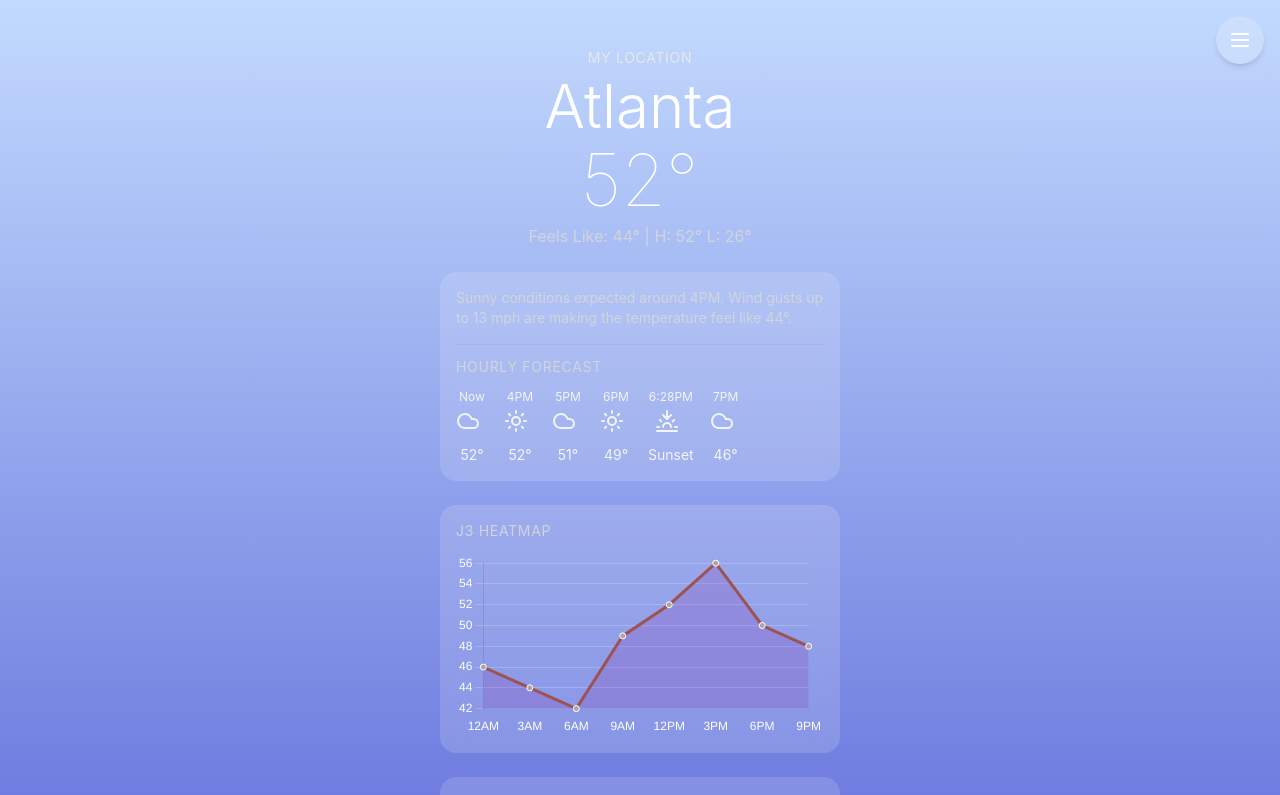
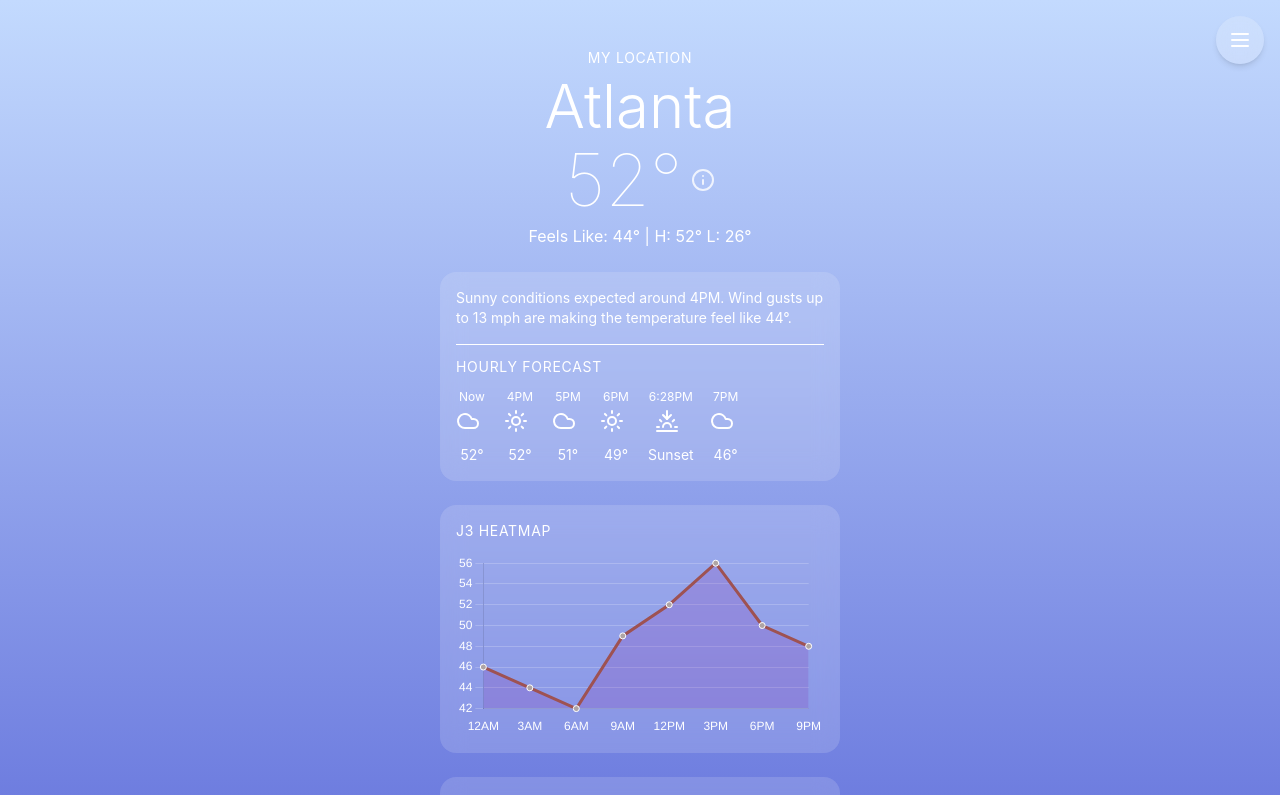
Before and after one commit to StreetLamp05/healthwise, a Next.js app: page / in a window 1280 px wide. Shown: the top 795 px of the page. Built offline with nearby package versions, Linux system fonts and the light colour scheme.

Commit message:
more and more ui!

```diff
--- a/src/app/globals.css
+++ b/src/app/globals.css
@@ -1,14 +1,10 @@
+/* app/globals.css */
 @tailwind base;
 @tailwind components;
 @tailwind utilities;
 
-html {
+body {
     background: linear-gradient(to bottom, #c3dafe, #5a67d8);
-    min-height: 100%;
-  }
-
-body {
-    background: transparent;
+    background-color: #5a67d8;
     font-family: -apple-system, BlinkMacSystemFont, 'Segoe UI', Roboto, Helvetica, Arial, sans-serif;
-    min-height: 100vh;
 }
--- a/src/app/layout.tsx
+++ b/src/app/layout.tsx
@@ -1,3 +1,4 @@
+// app/layout.tsx
 import type { Metadata } from "next";
 import { Geist, Geist_Mono } from "next/font/google";
 import "./globals.css";
@@ -21,8 +22,14 @@ export const metadata: Metadata = {
 export default function RootLayout({ children }: { children: ReactNode }) {
     return (
         <html lang="en">
-            <body className="min-h-screen text-white antialiased">
-                {children}
+            <head>
+                <meta
+                    name="viewport"
+                    content="width=device-width, initial-scale=1.0, maximum-scale=1.0, minimum-scale=1.0, user-scalable=no"
+                />
+            </head>
+            <body className="text-white antialiased">
+                <div className="min-h-screen">{children}</div>
             </body>
         </html>
     );
--- a/src/app/page.tsx
+++ b/src/app/page.tsx
@@ -2,7 +2,7 @@
 'use client';
 
 import { useState } from 'react';
-import { Cloud, Sun, Sunset, Menu } from 'lucide-react';
+import { Cloud, Sun, Sunset, Menu, Info } from 'lucide-react';
 import {
   Chart as ChartJS,
   CategoryScale,
@@ -89,21 +89,36 @@ export default function HomePage() {
 
       {/* Location and Temperature */}
       <div className="text-center space-y-2">
-        <p className="text-sm text-gray-200 tracking-wider">MY LOCATION</p>
-        <h1 className="text-6xl font-light">Atlanta</h1>
-        <p className="text-7xl font-thin">52°</p>
-        <p className="text-md text-gray-300">
+        <p className="text-sm text-white tracking-wider">MY LOCATION</p>
+        <h1 className="text-6xl font-light text-white">Atlanta</h1>
+
+        <div className="flex items-center justify-center space-x-2 relative">
+          <p className="text-7xl font-thin text-white">52°</p>
+
+          {/* Tooltip Icon */}
+          <div className="relative group">
+            <Info className="text-white w-6 h-6 opacity-80 hover:opacity-100 transition duration-300 cursor-pointer" />
+            <div className="absolute bottom-full mb-2 left-1/2 transform -translate-x-1/2 hidden group-hover:flex flex-col items-center">
+              <div className="bg-white bg-opacity-20 backdrop-blur-md text-xs text-white rounded-md px-2 py-1 shadow-md">
+                Current Temperature
+              </div>
+              <div className="w-2 h-2 bg-white bg-opacity-20 backdrop-blur-md transform rotate-45 mt-[-4px]"></div>
+            </div>
+          </div>
+        </div>
+
+        <p className="text-md text-white">
           Feels Like: 44° | H: 52° L: 26°
         </p>
       </div>
 
       {/* Combined Weather Description and Hourly Forecast */}
       <div className="bg-white bg-opacity-15 rounded-2xl p-4 backdrop-blur-md">
-        <p className="text-sm text-gray-300 mb-3">
+        <p className="text-sm text-white mb-3">
           Sunny conditions expected around 4PM. Wind gusts up to 13 mph are making the temperature feel like 44°.
         </p>
-        <div className="mt-4 border-t border-gray-400 border-opacity-30 pt-3">
-          <p className="text-sm text-gray-300 mb-3 tracking-wider">HOURLY FORECAST</p>
+        <div className="mt-4 border-t border-white pt-3">
+          <p className="text-sm text-white mb-3 tracking-wider">HOURLY FORECAST</p>
           <div className="flex overflow-x-scroll space-x-4">
             {[
               { time: 'Now', icon: <Cloud />, temp: '52°' },
@@ -115,11 +130,11 @@ export default function HomePage() {
             ].map((hour) => (
               <div
                 key={hour.time}
-                className="flex flex-col items-center text-gray-100 space-y-1"
+                className="flex flex-col items-center text-white space-y-1"
               >
-                <p className="text-xs">{hour.time}</p>
+                <p className="text-xs text-white">{hour.time}</p>
                 <div className="w-8 h-8">{hour.icon}</div>
-                <p className="text-sm">{hour.temp}</p>
+                <p className="text-sm text-white">{hour.temp}</p>
               </div>
             ))}
           </div>
@@ -128,58 +143,32 @@ export default function HomePage() {
 
       {/* J3 Heatmap Section */}
       <div className="bg-white bg-opacity-15 rounded-2xl p-4 backdrop-blur-md">
-        <p className="text-sm text-gray-300 mb-3 tracking-wider">J3 HEATMAP</p>
+        <p className="text-sm text-white mb-3 tracking-wider">J3 HEATMAP</p>
         <Line data={data} options={options} />
       </div>
 
       {/* 10-Day Forecast */}
       <div className="bg-white bg-opacity-15 rounded-2xl p-4 backdrop-blur-md">
-        <p className="text-sm text-gray-300 mb-3 tracking-wider">10-DAY FORECAST</p>
+        <p className="text-sm text-white mb-3 tracking-wider">10-DAY FORECAST</p>
         <div className="space-y-2">
           {[
-            {
-              day: 'Today',
-              icon: <Sun />,
-              low: '26°',
-              high: '52°',
-              progress: 'w-2/4 bg-blue-400',
-            },
-            {
-              day: 'Sun',
-              icon: <Cloud />,
-              low: '30°',
-              high: '54°',
-              progress: 'w-3/4 bg-blue-500',
-            },
-            {
-              day: 'Mon',
-              icon: <Sun />,
-              low: '38°',
-              high: '61°',
-              progress: 'w-4/5 bg-green-400',
-            },
-            {
-              day: 'Tue',
-              icon: <Sun />,
-              low: '41°',
-              high: '67°',
-              progress: 'w-5/6 bg-yellow-400',
-            },
+            { day: 'Today', icon: <Sun />, low: '26°', high: '52°', progress: 'w-2/4 bg-blue-400' },
+            { day: 'Sun', icon: <Cloud />, low: '30°', high: '54°', progress: 'w-3/4 bg-blue-500' },
+            { day: 'Mon', icon: <Sun />, low: '38°', high: '61°', progress: 'w-4/5 bg-green-400' },
+            { day: 'Tue', icon: <Sun />, low: '41°', high: '67°', progress: 'w-5/6 bg-yellow-400' },
           ].map((day) => (
             <div
               key={day.day}
-              className="flex items-center justify-between text-gray-100"
+              className="flex items-center justify-between text-white"
             >
-              <p className="w-1/6">{day.day}</p>
+              <p className="w-1/6 text-white">{day.day}</p>
               <div className="w-1/6 flex justify-center">{day.icon}</div>
               <div className="w-2/6 flex items-center space-x-2">
-                <p>{day.low}</p>
+                <p className="text-white">{day.low}</p>
                 <div className="flex-1 h-1 bg-gray-500 rounded-full relative">
-                  <div
-                    className={`${day.progress} h-full rounded-full absolute left-0`}
-                  ></div>
+                  <div className={`${day.progress} h-full rounded-full absolute left-0`}></div>
                 </div>
-                <p>{day.high}</p>
+                <p className="text-white">{day.high}</p>
               </div>
             </div>
           ))}
```
